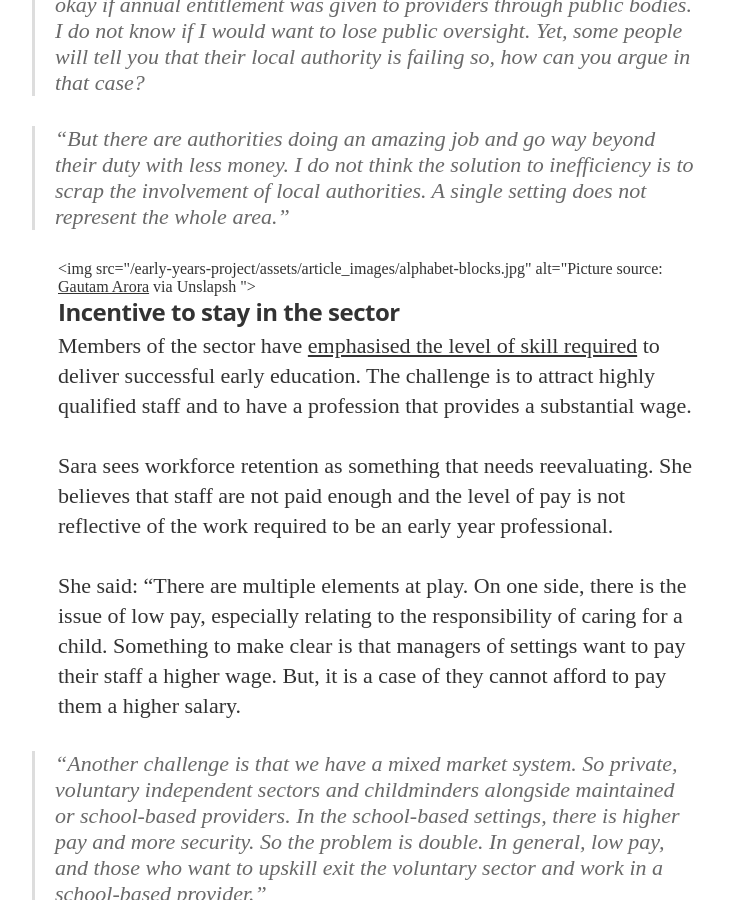
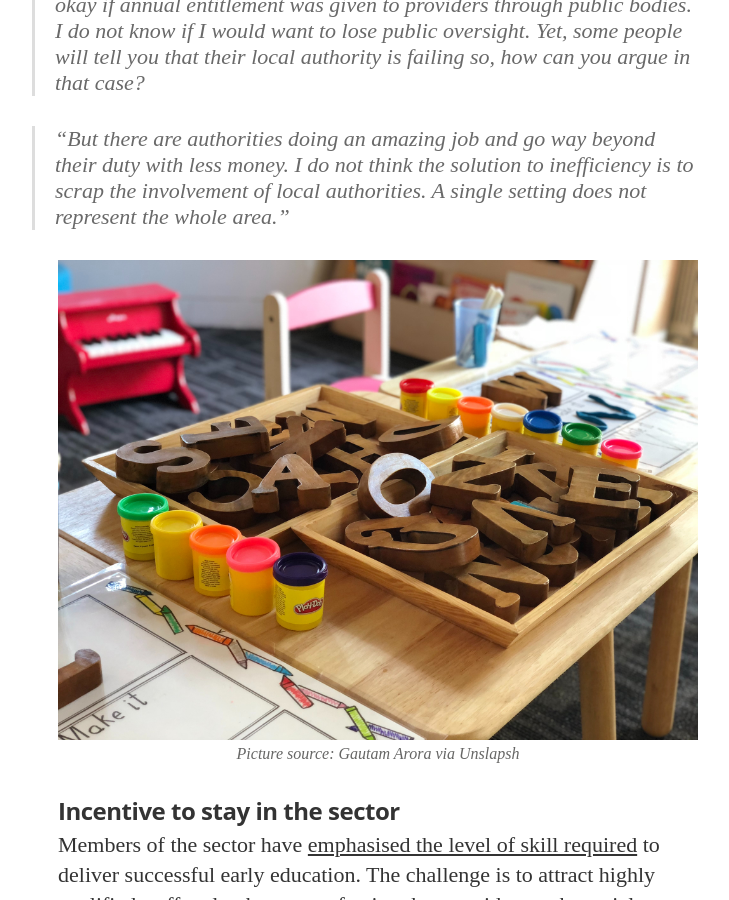
Before and after one commit to GWilloughby99/early-years-project, a Jekyll site: the page built from _posts/2021-08-02-Dr-sara-bonetti-early-years-funding-inefficiency.md, in a window 1280 px wide and 900 px high, scrolled down 2395 px. Shown: the whole window, without its empty margins (262-991 px from the left). Built offline with Jekyll 4.4.1, drawn with Linux system fonts in a browser that asks for light colours; nearby versions of some CDN libraries; some web fonts are replaced.

Commit message:
Update 2021-08-02-Dr-sara-bonetti-early-years-funding-inefficiency.md

```diff
--- a/_posts/2021-08-02-Dr-sara-bonetti-early-years-funding-inefficiency.md
+++ b/_posts/2021-08-02-Dr-sara-bonetti-early-years-funding-inefficiency.md
@@ -32,7 +32,7 @@ image2: "/assets/article_images/mobile-loop.jpg"
 
   <blockquote>“But there are authorities doing an amazing job and go way beyond their duty with less money. I do not think the solution to inefficiency is to scrap the involvement of local authorities. A single setting does not represent the whole area.”</blockquote>
 
-  <img src="{{"/assets/article_images/alphabet-blocks.jpg" | relative_url}}" alt="Picture source: <a href="https://unsplash.com/@gautamarora1991">Gautam Arora</a> via Unslapsh ">
+  <img src="{{"/assets/article_images/alphabet-blocks.jpg" | relative_url}}" alt="Picture source: Gautam Arora via Unslapsh">
 
   <h3> Incentive to stay in the sector </h3>
 
```
